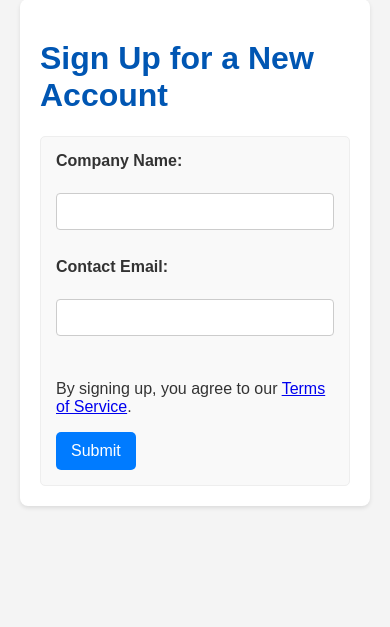
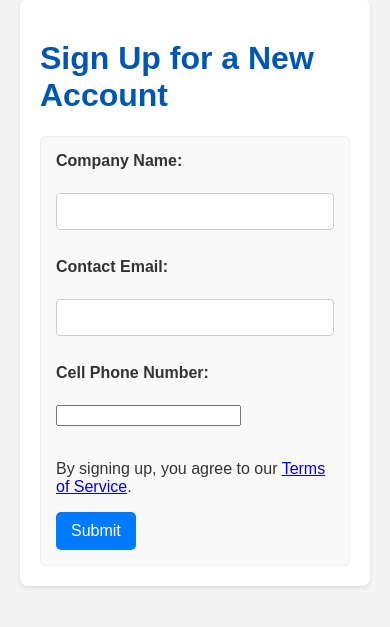
Before and after one commit to OzPozner-bynet/GCP-SaaS, a Flask app: page /signup in a window 390 px wide. Shown: the part 100-727 px from the top of the page. Run offline with Flask 3, Linux system fonts and the light colour scheme.

Commit message:
adding phone to signup clean up

```diff
--- a/app.py
+++ b/app.py
@@ -38,7 +38,9 @@ TIME_FORMAT = '%Y-%m-%dT%H:%M:%SZ'
 from google.api_core.exceptions import PermissionDenied
 from google.cloud import pubsub_v1
 
-PROJECT_ID = os.environ['GOOGLE_CLOUD_PROJECT']
+#PROJECT_ID = os.environ['GOOGLE_CLOUD_PROJECT']
+#PROJECT_ID = os.environ.get("#PROJECT_ID", "bynet-public")
+
 
 PROJECT_IAM_PAGE = 'https://console.cloud.google.com/iam-admin/iam?project={}'
 PROJECT_PUBSUB_PAGE = 'https://console.cloud.google.com/apis/library/pubsub.googleapis.com?project={}'
@@ -362,12 +364,14 @@ def signup():
     if request.method == 'POST':
         company_name = request.form['company_name']
         email = request.form['email']
+        phone = request.form['phone']
         account_id = f"direct-signup-{uuid.uuid4().hex[:8]}" # Generate a unique ID
 
         new_account = {
             "account_id": account_id,
             "email": email,
             "company_name": company_name,
+            "phone": phone,
             "status": "pending", # Set to pending for admin review
             "created_at": datetime.datetime.utcnow().isoformat() + "Z",
             "last_updated": datetime.datetime.utcnow().isoformat() + "Z",
@@ -390,7 +394,7 @@ def login():
         username = request.form['username']
         password = request.form['password']
         # Simple hardcoded authentication for demonstration
-        if username == "admin" and password == os.environ.get("ADMIN_PASSWORD", "adminpass"): # Use env var for production!
+        if username == "BynetAdmin" and password == os.environ.get("ADMIN_PASSWORD", "changM3in.env"): # Use env var for production!
             user = User(username)
             login_user(user)
             flash('Logged in successfully!', 'success')
--- a/templates/signup.html
+++ b/templates/signup.html
@@ -7,6 +7,8 @@
         <input type="text" id="company_name" name="company_name" required><br><br>
         <label for="email">Contact Email:</label><br>
         <input type="email" id="email" name="email" required><br><br>
+        <label for="phone">Cell Phone Number:</label><br>
+        <input type="phone" id="phone" name="phone" required><br><br>
         <p>By signing up, you agree to our <a href="#">Terms of Service</a>.</p>
         <input type="submit" value="Submit">
     </form>
```
